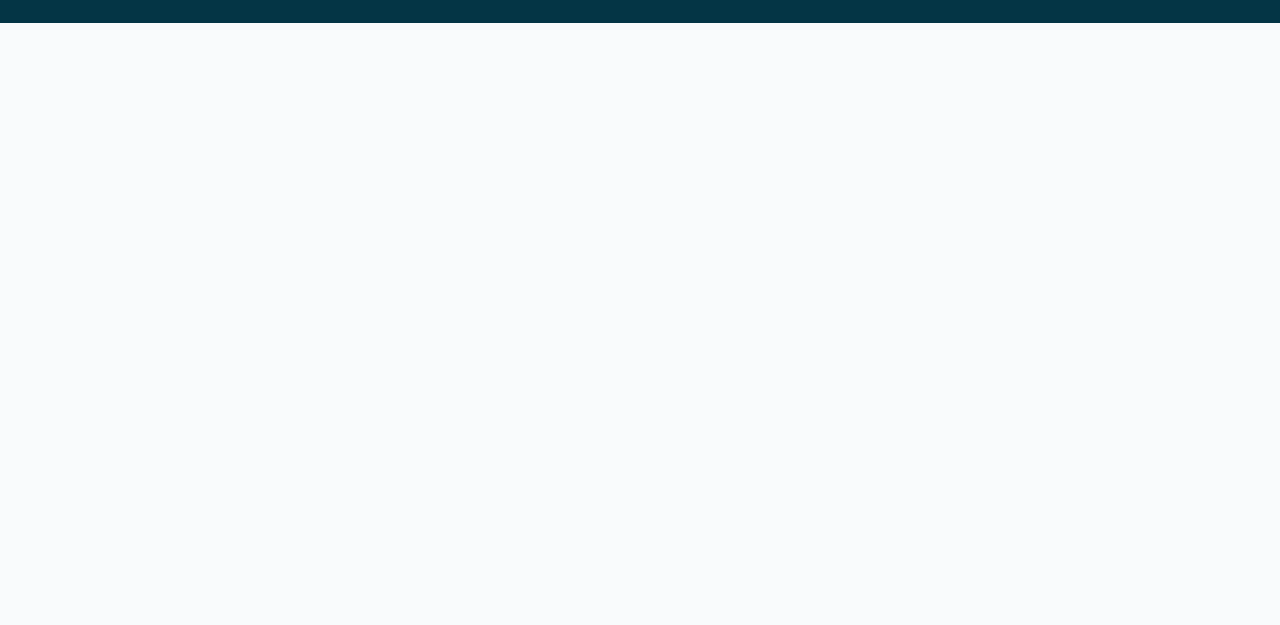
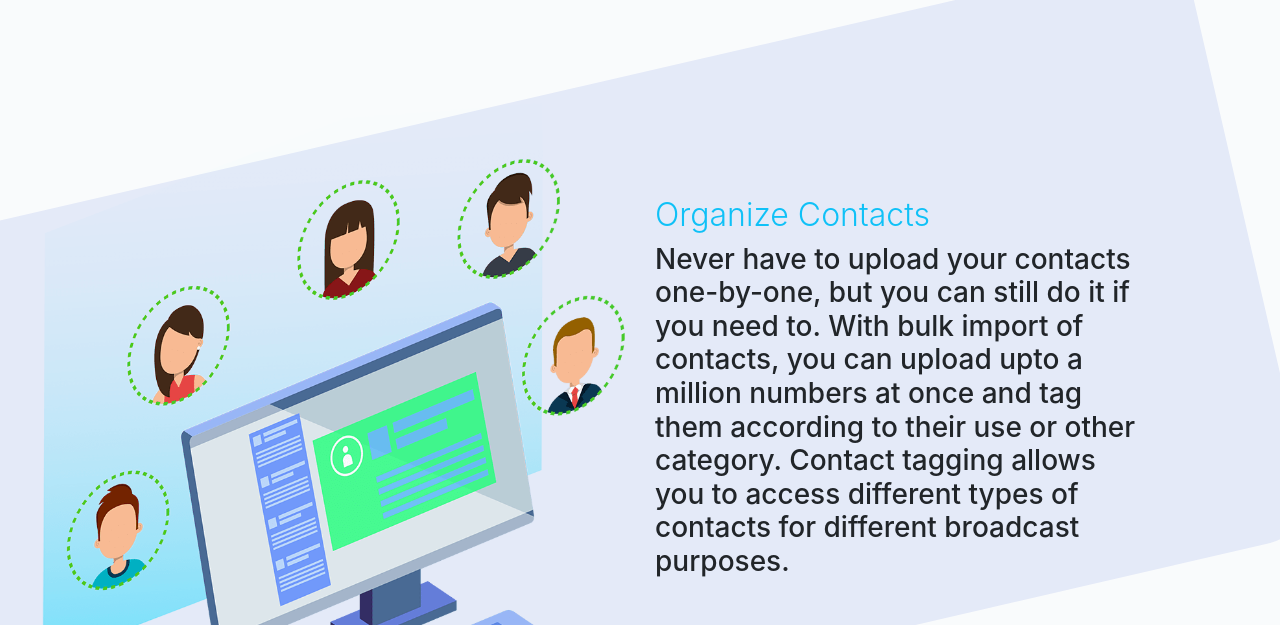
Before and after one commit to robby-azucena/kast-website, a website built with webpack: page src/index.html in a window 1280 px wide. Shown: the part 2295-2920 px from the top of the page. Before the commit the page ends 2318 px from the top, so only its background shows below. Built offline with nearby package versions, Linux system fonts and the light colour scheme; some packages are replaced by stand-ins of ours.

Commit message:
update responsive

```diff
--- a/src/css/main.scss
+++ b/src/css/main.scss
@@ -5,6 +5,7 @@ body {
     margin: 0;
     padding: 0;
     font-family: 'Open Sans', sans-serif;
+    overflow-x: hidden;
   }
 
 
@@ -344,6 +345,22 @@ nav {
 
 
 
+
+
+
+.paper-left{
+  z-index: -9;
+  position: absolute;
+  transform : rotate(-13deg);
+  border-radius: 50px;
+  top: 319px;
+  right:0%;
+  height:600px;
+  width:2400px;
+  overflow: hidden;
+}
+
+
 .paper-right{
   z-index: -9;
   position: absolute;
@@ -353,12 +370,14 @@ nav {
   left:-4%;
   height:600px;
   width:2400px;
+  overflow: hidden;
 }
 
 
 #index-content3{
   position: relative;
   padding: 150px 10%;
+  overflow: hidden;
 
   .green{
     background-color: rgba(28, 214, 136, 0.1);
@@ -373,12 +392,30 @@ nav {
     img{
       width:auto;
       height:700px;
-      background-position: bottom;
     }
-
   }
 }
 
+#index-content4{
+  position: relative;
+  padding: 150px 10%;
+  overflow: hidden;
+
+  .blue{
+    background-color: rgba(41, 85, 214, 0.1);
+  }
+
+  .img-detail{
+    display:flex;
+    justify-content: flex-end;
+    align-self: flex-end;
+
+    img{
+      width:auto;
+      height:700px;
+    }
+  }
+}
 
 
 
--- a/src/index.html
+++ b/src/index.html
@@ -98,7 +98,8 @@
 				<div class="col-xl-6 col-lg-6 col-md-12 col-sm-12 col-xs-12 col-12 flex-center">
 					<div>
 						<h2 class="light">Create &<br>Preview Your Message</h2>
-						<h3>Create broadcast message with ease in Kast's message builder. All functions are made intuitively
+						<h3>Create broadcast message with ease in Kast's message builder. All functions are made
+							intuitively
 							to allow anybody to become a campaign officer. Through the preview pane, you can also have a
 							quick look at how your message will appear on your subscribers' device.<br><br>Schedule
 							broadcast date when you’re not yet ready to send it right away.</h3>
@@ -111,6 +112,31 @@
 			</div>
 		</div>
 	</section>
+
+	<section id="index-content4">
+		<div class="paper-left blue"></div>
+		<div class="container">
+			<div class="row">
+				<div class="img-detail col-xl-6 col-lg-6 col-md-12 col-sm-12 col-xs-12 col-12">
+					<img src="img/organize-contact.png">
+				</div>
+				<div class="col-xl-6 col-lg-6 col-md-12 col-sm-12 col-xs-12 col-12 flex-center">
+					<div>
+						<h2 class="light">Organize Contacts</h2>
+						<h3>Never have to upload your contacts one-by-one, but you can still do it if you need to. With
+							bulk import of contacts, you can upload upto a million numbers at once and tag them
+							according to their use or other category. Contact tagging allows you to access different
+							types of contacts for different broadcast purposes.</h3>
+					</div>
+
+				</div>
+
+			</div>
+		</div>
+	</section>
+
+
+
 
 
 
--- a/src/js/index.js
+++ b/src/js/index.js
@@ -17,6 +17,9 @@ import '../img/div-green.svg'
 import '../img/diy.png'
 import '../img/envelope.png'
 import '../img/create-message.png'
+import '../img/organize-contact.png'
+import '../img/monitor-broadcast.png'
+
 
 
 $(document).scroll(function () {
```
Also changed, not shown: docs/index.html (+1 -1 lines), docs/img/monitor-broadcast.png (added), docs/img/organize-contact.png (added), docs/index.js, src/img/monitor-broadcast.png (added), src/img/organize-contact.png (added).
